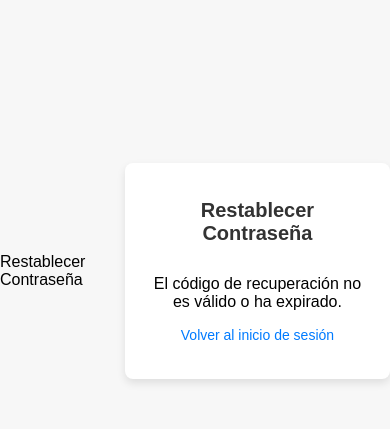
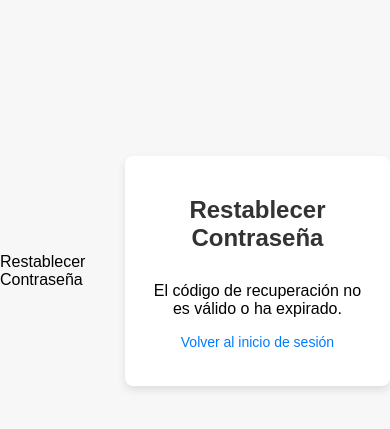
Before and after one commit to Impasse-AJ/red_social, a Symfony app: template templates/restablecer_password.html.twig in a window 390 px wide. Shown: the part 151-580 px from the top of the page. Run offline with Twig, Linux system fonts and the light colour scheme; the template is opened without the code that fills it, so the values that code supplies are empty; some libraries are stand-ins or nearby versions.

Commit message:
casdasdsg

```diff
--- a/public/css/restablecer_password.css
+++ b/public/css/restablecer_password.css
@@ -21,8 +21,9 @@
     box-sizing: border-box;
 }
 
+/* Estilo para el título */
 h2 {
-    font-size: 24px;
+    font-size: 28px;
     color: #333;
     margin-bottom: 30px;
 }
@@ -35,14 +36,13 @@
     gap: 20px;  /* Añade espacio entre los elementos */
 }
 
-input[type="file"] {
+input[type="password"] {
     border: 2px solid #ddd;
     border-radius: 8px;
     padding: 15px;
     width: 100%;
     max-width: 300px;
     background-color: #f9f9f9;
-    cursor: pointer;
     font-size: 16px;
     box-sizing: border-box; /* Asegura que el padding no afecte al tamaño total */
 }
@@ -87,7 +87,7 @@
     }
 
     h2 {
-        font-size: 20px;
+        font-size: 24px;
     }
 
     button {
```
